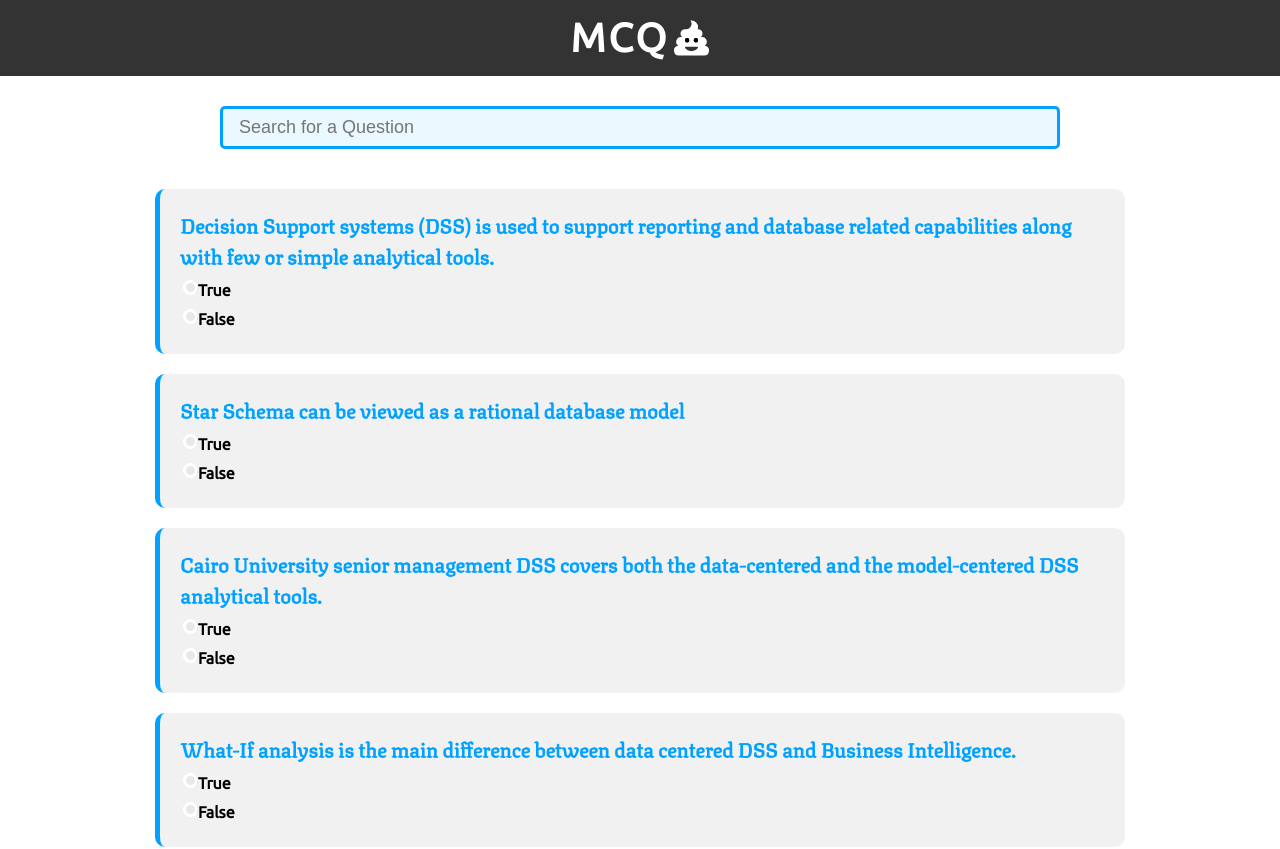
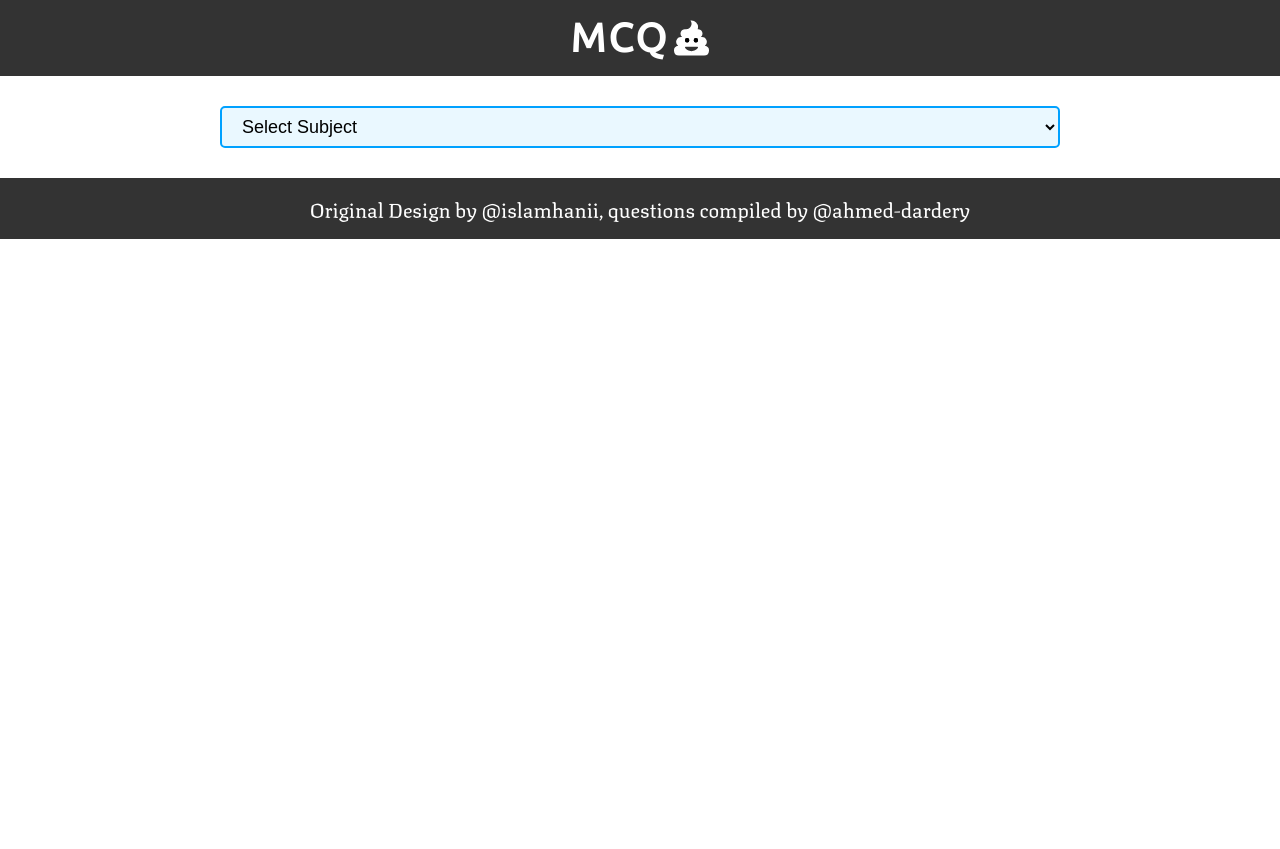
Before and after one commit to ahmed-dardery/mcq-loader-web, a React (Create React App) app: page / in a window 1280 px wide. Shown: the top 849 px of the page. After the commit the page ends 800 px from the top, so only its background shows below. Built offline with nearby package versions, Linux system fonts and the light colour scheme.

Commit message:
feat: allow additional dbs for questions

```diff
--- a/src/App.js
+++ b/src/App.js
@@ -1,13 +1,17 @@
 import QuestionList from './QuestionList';
-import React, {Component} from 'react'
+import React, {Component, Fragment} from 'react'
+import QuestionsData from './QuestionsData';
 
-class App extends Component{
+class App extends Component {
     state = {
-    search: ''
+        search: '',
+        subject: ''
     };
-  handleChange = (e) => this.setState({search: e.target.value.toLowerCase()});
-  render(){
-    const {search} = this.state;
+    handleSearchChange = (e) => this.setState({search: e.target.value.toLowerCase()});
+    handleSubjectChange = (e) => this.setState({subject: e.target.value});
+
+    render() {
+        const {subject, search} = this.state;
 
         return (
             <div>
@@ -15,7 +19,8 @@ class App extends Component{
                     <div className="container">
                         <h1>MCQ</h1>
                         <svg aria-hidden="true" focusable="false" data-prefix="fad" data-icon="poo" role="img"
-                   xmlns="http://www.w3.org/2000/svg" viewBox="0 0 512 512" className="svg-inline--fa fa-poo fa-w-16 fa-7x">
+                             xmlns="http://www.w3.org/2000/svg" viewBox="0 0 512 512"
+                             className="svg-inline--fa fa-poo fa-w-16 fa-7x">
                             <g>
                                 <path fill="currentColor"
                                       d="M451.4 369.1A71.77 71.77 0 0 0 408 240h-14.1A63.74 63.74 0 0 0 352 128h-5.9a94.61 94.61 0 0 0 5.9-32 96 96 0 0 0-96-96 93.1 93.1 0 0 0-15.1 1.5A79.79 79.79 0 0 1 176 128h-16a63.74 63.74 0 0 0-41.9 112H104a71.77 71.77 0 0 0-43.4 129.1A71.9 71.9 0 0 0 72 512h368a71.9 71.9 0 0 0 11.4-142.9zM320 256a32 32 0 1 1-32 32 32 32 0 0 1 32-32zm-128 0a32 32 0 1 1-32 32 32 32 0 0 1 32-32zm159.5 139C341 422.9 293 448 256 448s-85-25.1-95.5-53a8.2 8.2 0 0 1 7.8-11h175.4a8.2 8.2 0 0 1 7.8 11z"
@@ -26,12 +31,26 @@ class App extends Component{
                         </svg>
                     </div>
                 </header>
-
+                {subject!=='' && <Fragment>
                         <div id="search-box">
-            <input onChange={this.handleChange} value={search} type="search" name="search" placeholder="Search for a Question" autoComplete="true" autoFocus/>
+                            <input onChange={this.handleSearchChange} value={search} type="search" name="search"
+                                   placeholder="Search for a Question" autoComplete="true" autoFocus/>
                         </div>
 
-          <QuestionList searchTerm={search}/>
+                        <QuestionList questionsData={QuestionsData[subject]} searchTerm={search}/>
+                    </Fragment>
+                }
+
+                <div id="subject-box">
+                    <select value={subject} onChange={this.handleSubjectChange}>
+                        <option value=''>Select Subject</option>
+                        {
+                            Object.entries(QuestionsData).map(([subject, questions]) =>
+                                <option value={subject} key={subject}>{subject}</option>
+                            )
+                        }
+                    </select>
+                </div>
 
                 <footer>
                     <div className="container">
@@ -42,6 +61,7 @@ class App extends Component{
             </div>
         );
     }
+
 }
 
 export default App;
--- a/src/QuestionList.js
+++ b/src/QuestionList.js
@@ -1,4 +1,3 @@
-import QuestionsData from './QuestionsData'
 import QuestionBox from './QuestionBox';
 
 import React, {Component} from 'react';
@@ -22,17 +21,22 @@ class QuestionList extends Component{
         data: null
     };
 
+    componentDidUpdate(prevProps, prevState) {
+        if(prevProps !== this.props)
+            this.resetAllQuestions();
+    }
+
     componentDidMount() {
-        const arr = shuffleArray(QuestionsData);
-
-        this.setState({data: arr.map(question=>shuffle(question))});
+        this.resetAllQuestions();
     }
 
     removeCorrect(){
         this.setState(({data})=>({data: shuffleArray(data.filter(q=>q.answerIdx!==q.correct).map(q=>shuffle(q)))}));
     }
     resetAllQuestions(){
-        this.componentDidMount();
+        const arr = shuffleArray(this.props.questionsData);
+
+        this.setState({data: arr.map(question=>shuffle(question))});
     }
     render(){
         const onTrigger = (questionIdx, answerIdx)=> {
--- a/src/QuestionsData.js
+++ b/src/QuestionsData/dss.js
@@ -1,4 +1,4 @@
-const questions = [
+const dss = [
     {
         text: "What would be the principal contribution of DSS to information technology?",
         options: ["The inclusion of a model base and its management system",
@@ -542,4 +542,4 @@ const questions = [
     }
 ];
 
-export default questions;
+export default dss;
--- /dev/null
+++ b/src/QuestionsData/index.js
@@ -0,0 +1,7 @@
+import dss from "./dss";
+
+const db = {
+    DSS: dss,
+}
+
+export default db;
--- a/src/index.css
+++ b/src/index.css
@@ -55,13 +55,13 @@ header svg {
 
 /*------------------------------------------------------------------------------------*/
 
-#search-box {
+#subject-box, #search-box {
   max-width: 900px;
   margin: auto;
-  padding: 30px 30px 0;
+  padding: 30px;
 }
 
-#search-box input {
+#subject-box select, #search-box input {
   width: 100%;
   font-size: 18px;
   padding: 8px 16px;
@@ -71,7 +71,7 @@ header svg {
   border-radius: 5px;
 }
 
-#search-box input:focus {
+#subject-box select:focus, #search-box input:focus {
   border-width: 3px;
 }
 
@@ -112,7 +112,7 @@ header svg {
 }
 
 #questions {
-  padding: 40px 0 20px;
+  padding: 20px 0 20px;
   min-height: calc(100vh - 200px);
 }
 
```
Lines whose indentation alone changed are shown as unchanged.
